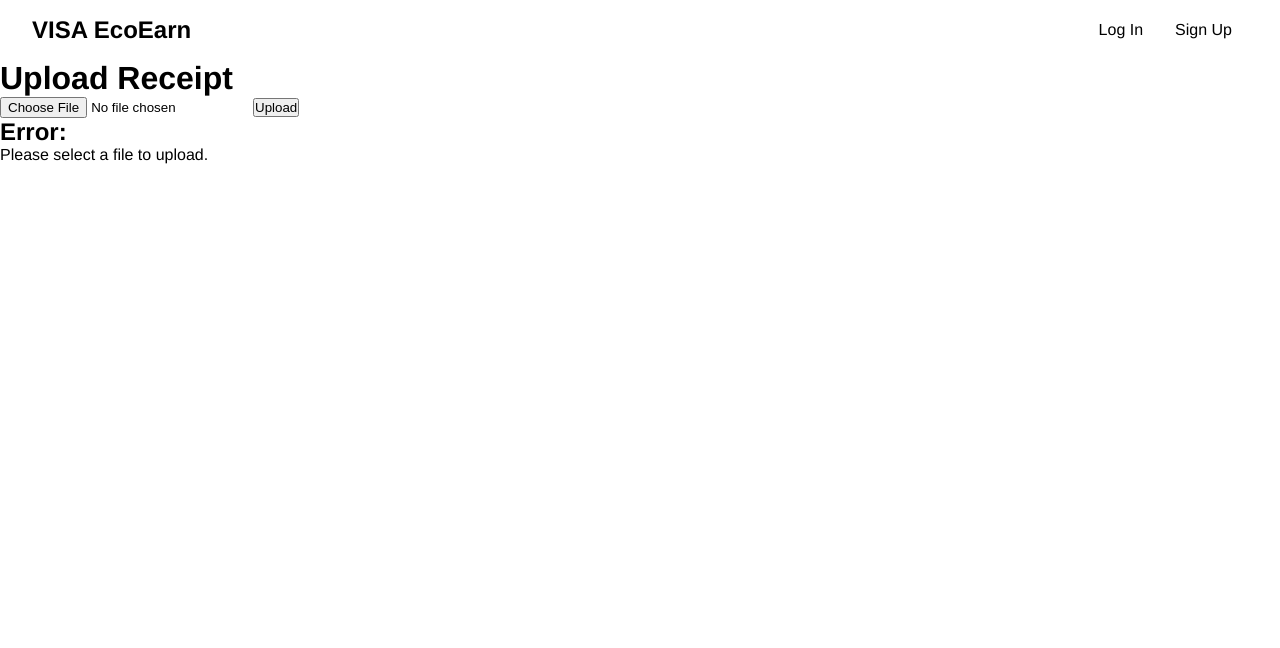
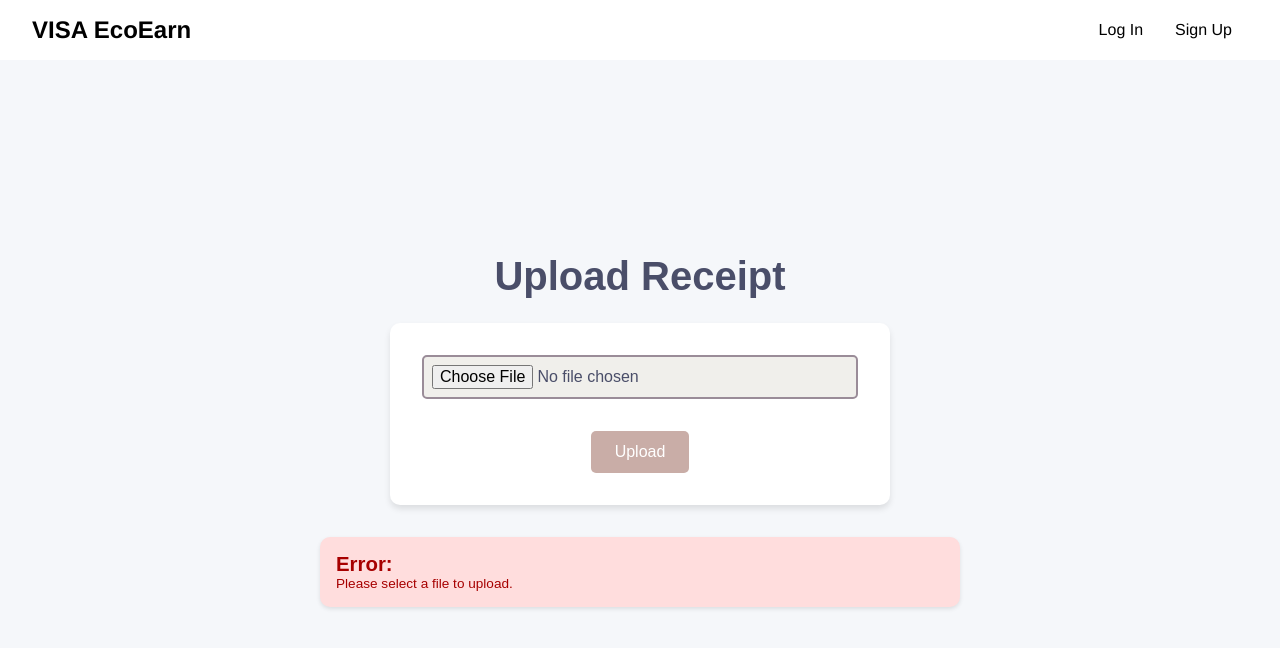
Before and after one commit to yu-jeffy/VisaClimateHackathon24, a Next.js app: page /receipts in a window 1280 px wide. Both pictures are taken after a click on the button "Upload". Shown: the top 648 px of the page. Built offline with nearby package versions, Linux system fonts and the light colour scheme; no server answers.

Commit message:
receipts page styling and functionality

```diff
--- a/package.json
+++ b/package.json
@@ -12,6 +12,7 @@
     "@fortawesome/fontawesome-free": "^6.5.2",
     "@react-three/drei": "^9.105.6",
     "@react-three/fiber": "^8.16.6",
+    "@types/styled-components": "^5.1.34",
     "firebase": "^10.12.0",
     "firebase-admin": "^12.1.1",
     "formidable": "^3.5.1",
@@ -21,6 +22,7 @@
     "react": "^18",
     "react-chatbot-kit": "^2.2.2",
     "react-dom": "^18",
+    "styled-components": "^6.1.11",
     "three": "^0.164.1"
   },
   "devDependencies": {
--- a/pages/api/gpt4o.js
+++ b/pages/api/gpt4o.js
@@ -27,7 +27,7 @@
         {
           role: "user",
           content: [
-            { type: "text", text: "Please provide an overall purchase eco-rating based on the items in this receipt and their sustainability scoring." },
+            { type: "text", text: "You are a receipt scanner assistant that rates purchases based on sustainability for VISA EcoEarn. Please provide an overall purchase eco-rating out of 100 (100 being the most sustainable) based on the items in this receipt and their sustainability scoring. Answer in a single concise paragraph in plaintext with no styling, no lists, no bullets, no line breaks." },
             {
               type: "image_url",
               image_url: {
--- a/pages/receipts.js
+++ b/pages/receipts.js
@@ -1,12 +1,115 @@
 import { useState } from 'react';
+import styled from 'styled-components';
+
+const Container = styled.div`
+    display: flex;
+    flex-direction: column;
+    align-items: center;
+    justify-content: center;
+    min-height: 92.5vh;
+    background-color: #f5f7fa;
+    color: #333;
+    font-family: 'Arial', sans-serif;
+`;
+
+const Title = styled.h1`
+    font-size: 2.5rem;
+    color: #4a4e69;
+    margin-bottom: 1.5rem;
+`;
+
+const Form = styled.form`
+    display: flex;
+    flex-direction: column;
+    align-items: center;
+    background: #fff;
+    padding: 2rem;
+    border-radius: 10px;
+    box-shadow: 0 4px 6px rgba(0, 0, 0, 0.1);
+    width: 90%;
+    max-width: 500px;
+`;
+
+const Input = styled.input`
+    margin-bottom: 1rem;
+    padding: 0.5rem;
+    border: 2px solid #9a8c98;
+    border-radius: 5px;
+    width: 100%;
+    font-size: 1rem;
+    background-color: #f0efeb;
+    color: #4a4e69;
+`;
+
+const Button = styled.button`
+    background-color: #c9ada7;
+    color: #fff;
+    padding: 0.75rem 1.5rem;
+    font-size: 1rem;
+    border: none;
+    border-radius: 5px;
+    cursor: pointer;
+    transition: background-color 0.3s ease;
+    margin-top: 2vh;
+
+    &:hover {
+        background-color: #9a8c98;
+    }
+`;
+
+const ResponseContainer = styled.div`
+    margin-top: 2rem;
+    padding: 1rem;
+    background-color: #f0efeb;
+    border-radius: 10px;
+    box-shadow: 0 2px 4px rgba(0, 0, 0, 0.1);
+    width: 90%;
+    max-width: 50vw;
+    font-size: .85rem;
+    height: auto;
+    display: flex;
+    flex-direction: column;
+    justify-content: space-between;
+`;
+
+const ErrorContainer = styled(ResponseContainer)`
+    background-color: #ffdddd;
+    color: #a70000;
+`;
+
+const LoadingContainer = styled.div`
+    display: flex;
+    flex-direction: column;
+    align-items: center;
+    justify-content: center;
+    min-height: 100vh;
+    background-color: #f5f7fa;
+    color: #4a4e69;
+    font-family: 'Arial', sans-serif;
+    font-size: 1.5rem;
+`;
+
+const ImagePreview = styled.img`
+    max-width: 100%;
+    max-height: 20vh;
+    margin-top: .75rem;
+    border-radius: 10px;
+`;
 
 export default function Receipts() {
     const [file, setFile] = useState(null);
     const [response, setResponse] = useState(null);
     const [error, setError] = useState(null);
+    const [loading, setLoading] = useState(false);
+    const [imageSrc, setImageSrc] = useState(null);
 
     const handleFileChange = (event) => {
         setFile(event.target.files[0]);
+        const reader = new FileReader();
+        reader.onload = () => {
+            setImageSrc(reader.result);
+        };
+        reader.readAsDataURL(event.target.files[0]);
     };
 
     const handleSubmit = async (event) => {
@@ -16,6 +119,7 @@
             return;
         }
 
+        setLoading(true);
         const reader = new FileReader();
         reader.onloadend = async () => {
             const base64String = reader.result.replace("data:", "").replace(/^.+,/, "");
@@ -29,24 +133,57 @@
             });
 
             const data = await res.json();
+            setLoading(false);
             if (res.ok) {
                 setResponse(data.response);
+                setError(null);
             } else {
                 setError(data.error);
+                setResponse(null);
             }
         };
         reader.readAsDataURL(file);
     };
 
+    const handleRetry = () => {
+        setFile(null);
+        setResponse(null);
+        setError(null);
+        setImageSrc(null);
+    };
+
+    if (loading) {
+        return (
+            <LoadingContainer>
+                Loading response...
+            </LoadingContainer>
+        );
+    }
+
     return (
-        <div>
-            <h1>Upload Receipt</h1>
-            <form onSubmit={handleSubmit}>
-                <input type="file" onChange={handleFileChange} />
-                <button type="submit">Upload</button>
-            </form>
-            {response && <div><h2>Response:</h2><p>{response}</p></div>}
-            {error && <div><h2>Error:</h2><p>{error}</p></div>}
-        </div>
+        <Container>
+            <Title>Upload Receipt</Title>
+            {!response ? (
+                <Form onSubmit={handleSubmit}>
+                    <Input type="file" onChange={handleFileChange} />
+                    <Button type="submit">Upload</Button>
+                </Form>
+            ) : (
+                <>
+                    {imageSrc && <ImagePreview src={imageSrc} alt="Uploaded receipt" />}
+                    <ResponseContainer>
+                        <h2>Response:</h2>
+                        <p>{response}</p>
+                        <Button onClick={handleRetry}>Try Another Image</Button>
+                    </ResponseContainer>
+                </>
+            )}
+            {error && (
+                <ErrorContainer>
+                    <h2>Error:</h2>
+                    <p>{error}</p>
+                </ErrorContainer>
+            )}
+        </Container>
     );
 }
```
Also changed, not shown: 1 other file (tests, documents, lock files or other folders).
